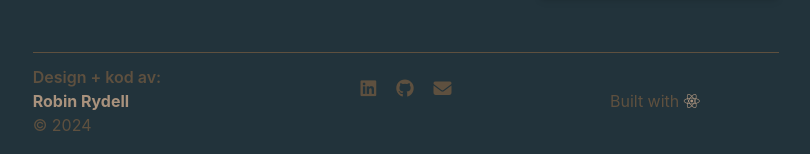
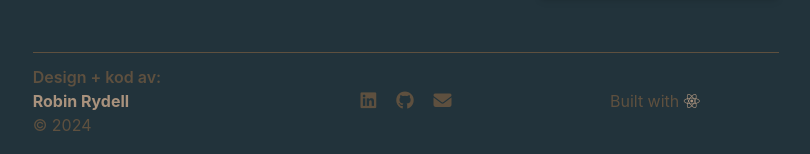
Before and after one commit to hoprob/RobinRydell, a React (Create React App) app: page / in a window 1280 px wide. Shown: the part 1356-1510 px from the top of the page, without its empty margins (234-1044 px from the left). Built offline with nearby package versions, Linux system fonts and the light colour scheme.

Commit message:
style: justify and align contactIcons center in footer.

```diff
--- a/src/components/Footer.js
+++ b/src/components/Footer.js
@@ -13,7 +13,7 @@ function Footer(){
               </p>
               <p>© {new Date().getFullYear()}</p>
             </div>
-            <div>
+            <div className="flex justify-center items-center">
               <ContactIcons
                 textSizeClass="text-lg"
                 spaceXClass="space-x-5"
```
